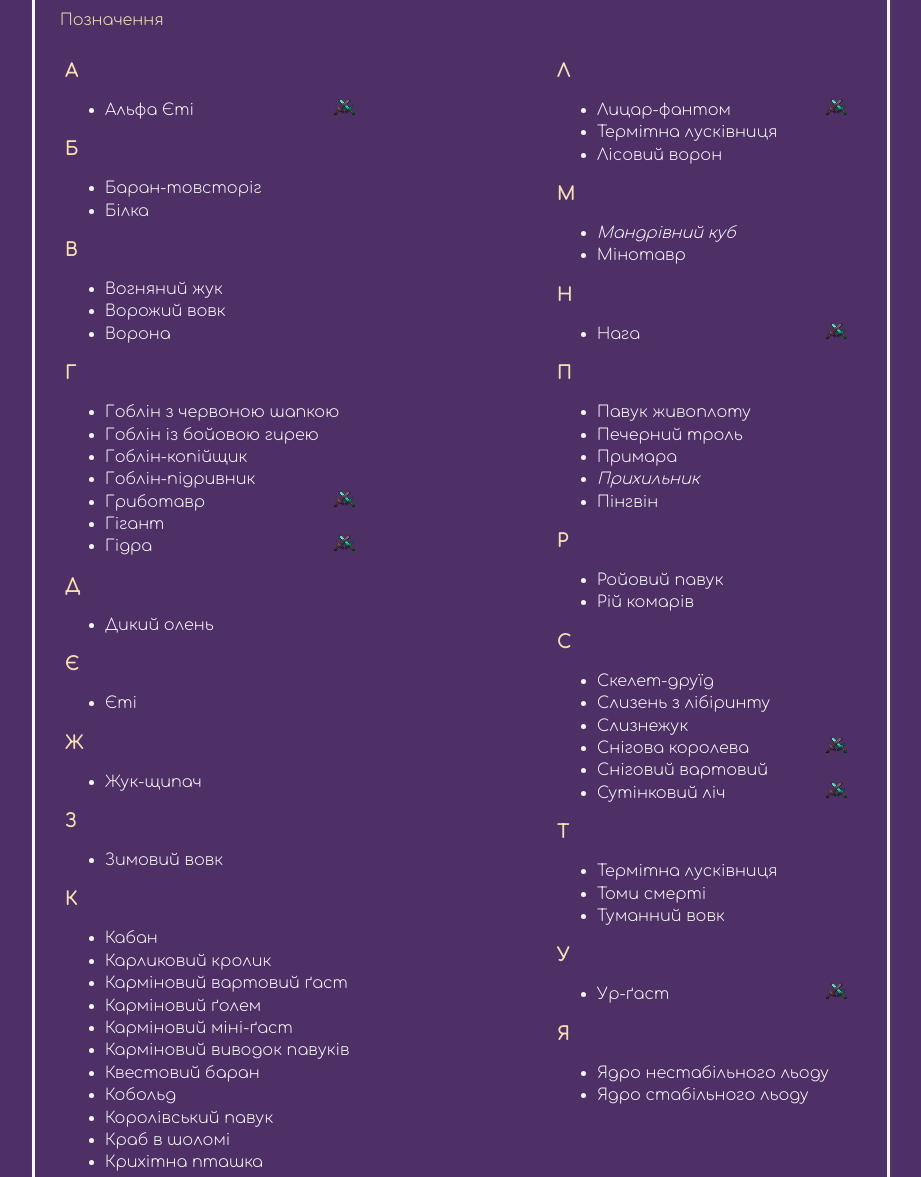
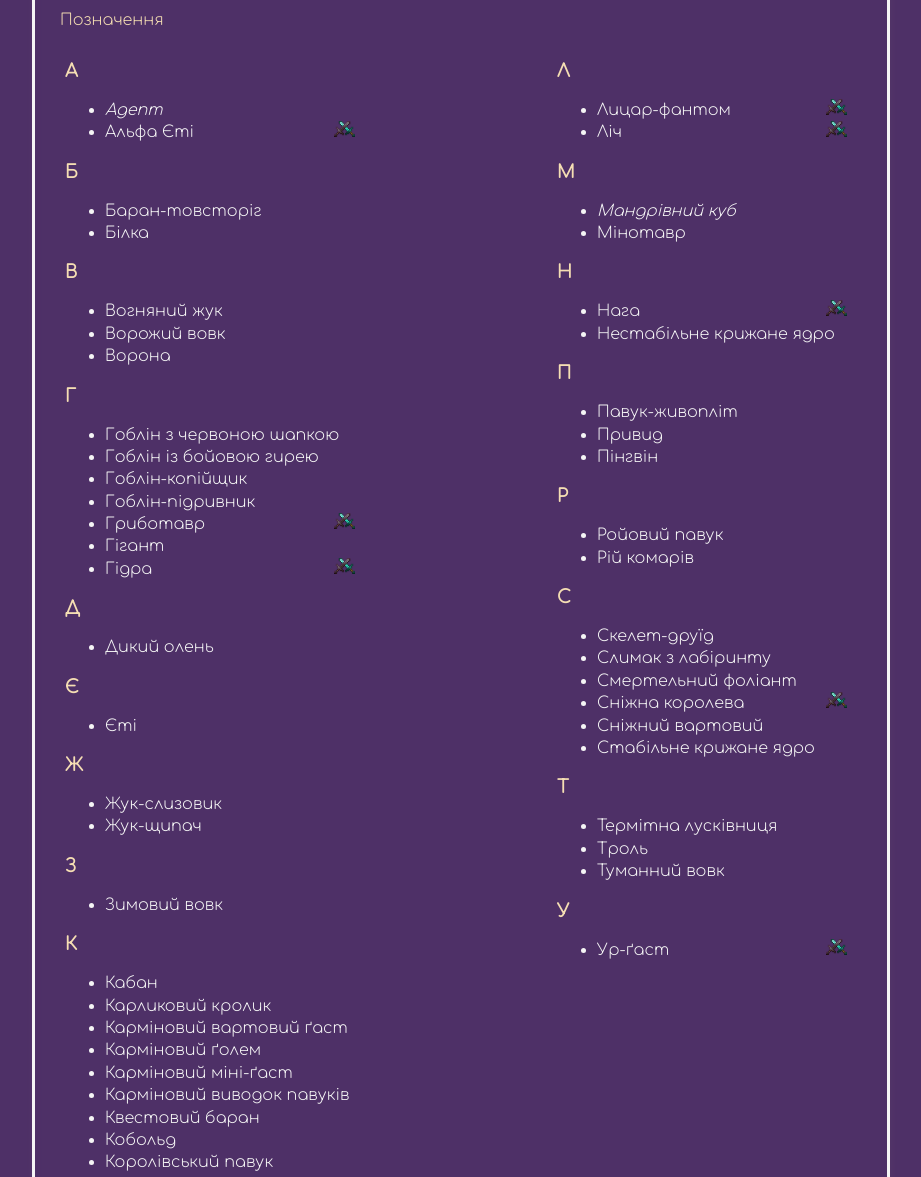
Before and after one commit to dvolokonsky/m_i_n_e_v1.3, a plain HTML site: page TTFmobs.html in a window 1280 px wide. Shown: the part 123-1300 px from the top of the page, without its empty margins (179-1100 px from the left). Drawn offline with Linux system fonts and the light colour scheme.

Commit message:
Update TTFmobs.html

```diff
--- a/TTFmobs.html
+++ b/TTFmobs.html
@@ -66,6 +66,9 @@
                 <div>
                     <p>А</p>
                     <ul>
+                        <li>
+                            <a style="font-style: italic;" href="https://m-i-n-e.com/TTFM_adherent.html">Адепт</a>
+                        </li>
                         <li class="il">
                             <a href="https://m-i-n-e.com/TTFM_alpha_yeti.html">Альфа Єті</a>
                             <img src="img/swords.png">
@@ -133,6 +136,9 @@
                     <p>Ж</p>
                     <ul>
                         <li>
+                            <a href="https://m-i-n-e.com/TTFM_slime_beetle.html">Жук-слизовик</a>
+                        </li>
+                        <li>
                             <a href="https://m-i-n-e.com/TTFM_pinch_beetle.html">Жук-щипач</a>
                         </li>
                     </ul>
@@ -189,11 +195,9 @@
                             <a href="https://m-i-n-e.com/TTFM_knight_phantom.html">Лицар-фантом</a>
                             <img src="img/swords.png">
                         </li>
-                        <li>
-                            <a href="https://m-i-n-e.com/TTFM_towerwood_borer.html">Термітна лусківниця</a>
-                        </li>
-                        <li>
-                            <a href="https://m-i-n-e.com/TTFM_forest_raven.html">Лісовий ворон</a>
+                        <li class="il">
+                            <a href="https://m-i-n-e.com/TTFM_lich.html">Ліч</a>
+                            <img src="img/swords.png">
                         </li>
                     </ul>
                     <p>М</p>
@@ -211,20 +215,17 @@
                             <a href="https://m-i-n-e.com/TTFM_naga.html">Нага</a>
                             <img src="img/swords.png">
                         </li>
+                        <li>
+                            <a href="https://m-i-n-e.com/TTFM_unstable_ice_core.html">Нестабільне крижане ядро</a>
+                        </li>
                     </ul>
                     <p>П</p>
                     <ul>
                         <li>
-                            <a href="https://m-i-n-e.com/TTFM_hedge_spider.html">Павук живоплоту</a>
+                            <a href="https://m-i-n-e.com/TTFM_hedge_spider.html">Павук-живопліт</a>
                         </li>
                         <li>
-                            <a href="https://m-i-n-e.com/TTFM_cave_troll.html">Печерний троль</a>
-                        </li>
-                        <li>
-                            <a href="https://m-i-n-e.com/TTFM_wraith.html">Примара</a>
-                        </li>
-                        <li>
-                            <a style="font-style: italic;" href="https://m-i-n-e.com/TTFM_adherent.html">Прихильник</a>
+                            <a href="https://m-i-n-e.com/TTFM_wraith.html">Привид</a>
                         </li>
                         <li>
                             <a href="https://m-i-n-e.com/TTFM_penguin.html">Пінгвін</a>
@@ -245,21 +246,20 @@
                             <a href="https://m-i-n-e.com/TTFM_skeleton_druid.html">Скелет-друїд</a>
                         </li>
                         <li>
-                            <a href="https://m-i-n-e.com/TTFM_maze_slime.html">Слизень з лібіринту</a>
+                            <a href="https://m-i-n-e.com/TTFM_maze_slime.html">Слимак з лабіринту</a>
                         </li>
                         <li>
-                            <a href="https://m-i-n-e.com/TTFM_slime_beetle.html">Слизнежук</a>
+                            <a href="https://m-i-n-e.com/TTFM_death_tome.html">Смертельний фоліант</a>
                         </li>
                         <li class="il">
-                            <a href="https://m-i-n-e.com/TTFM_snow_queen.html">Снігова королева</a>
+                            <a href="https://m-i-n-e.com/TTFM_snow_queen.html">Сніжна королева</a>
                             <img src="img/swords.png">
                         </li>
                         <li>
-                            <a href="https://m-i-n-e.com/TTFM_snow_guardian.html">Сніговий вартовий</a>
+                            <a href="https://m-i-n-e.com/TTFM_snow_guardian.html">Сніжний вартовий</a>
                         </li>
-                        <li class="il">
-                            <a href="https://m-i-n-e.com/TTFM_lich.html">Сутінковий ліч</a>
-                            <img src="img/swords.png">
+                        <li>
+                            <a href="https://m-i-n-e.com/TTFM_stable_ice_core.html">Стабільне крижане ядро</a>
                         </li>
                     </ul>
                     <p>Т</p>
@@ -268,7 +268,7 @@
                             <a href="https://m-i-n-e.com/TTFM_towerwood_borer.html">Термітна лусківниця</a>
                         </li>
                         <li>
-                            <a href="https://m-i-n-e.com/TTFM_death_tome.html">Томи смерті</a>
+                            <a href="https://m-i-n-e.com/TTFM_cave_troll.html">Троль</a>
                         </li>
                         <li>
                             <a href="https://m-i-n-e.com/TTFM_mist_wolf.html">Туманний вовк</a>
@@ -279,15 +279,6 @@
                         <li class="il">
                             <a href="https://m-i-n-e.com/TTFM_ur_ghast.html">Ур-ґаст</a>
                             <img src="img/swords.png">
-                        </li>
-                    </ul>
-                    <p>Я</p>
-                    <ul>
-                        <li>
-                            <a href="https://m-i-n-e.com/TTFM_unstable_ice_core.html">Ядро нестабільного льоду</a>
-                        </li>
-                        <li>
-                            <a href="https://m-i-n-e.com/TTFM_stable_ice_core.html">Ядро стабільного льоду</a>
                         </li>
                     </ul>
                 </div>
```
